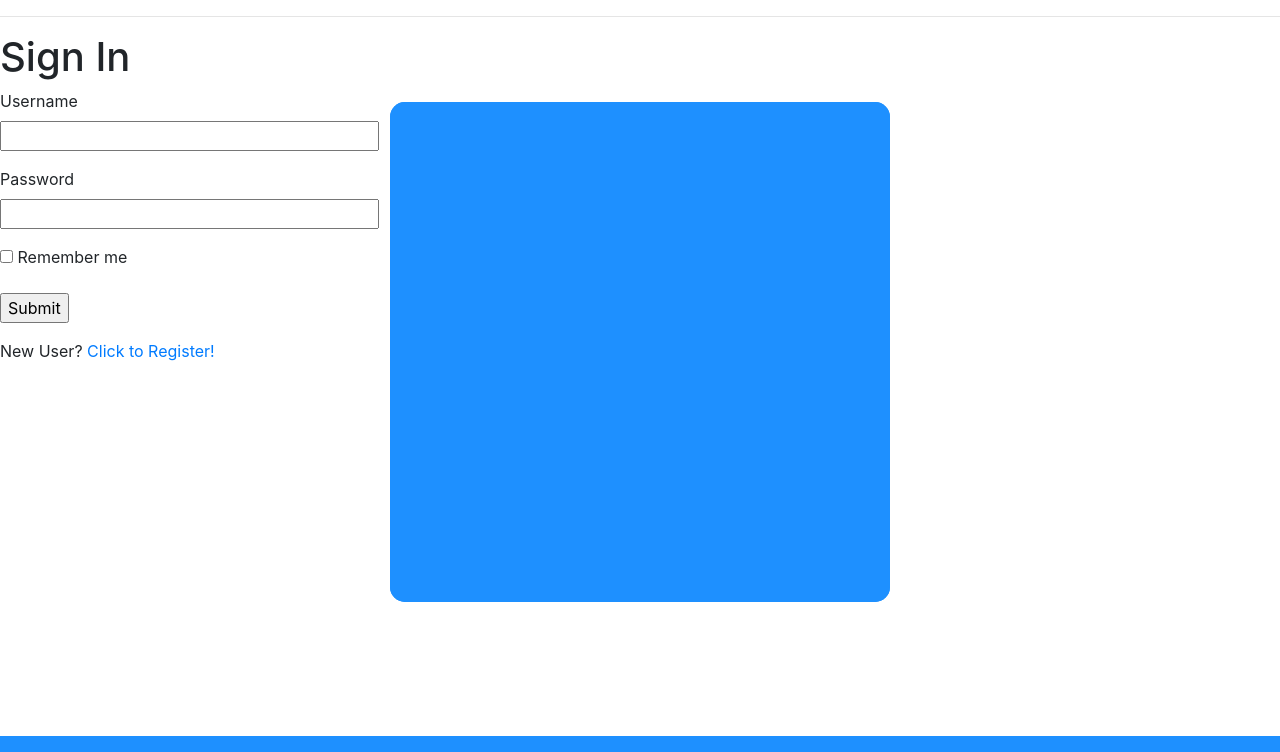
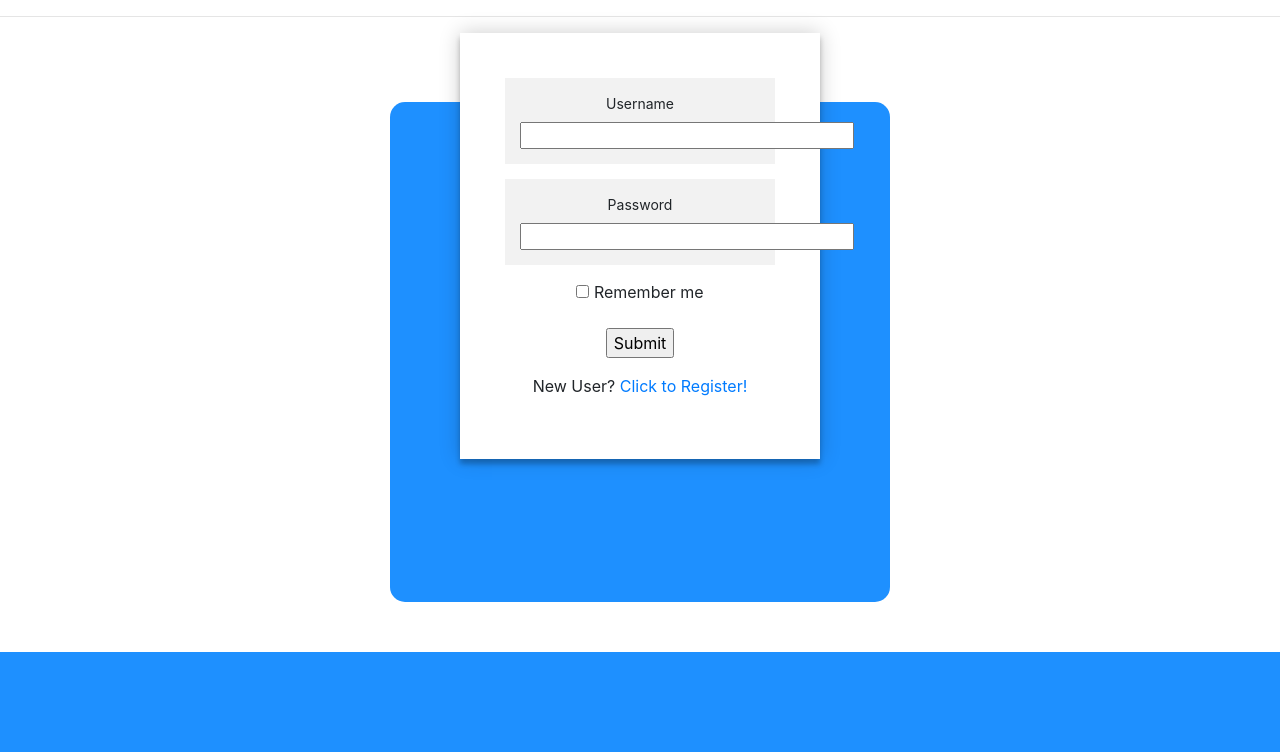
Before and after one commit to gitforsuraj/social_note, a Flask app: template templates/login.html in a window 1280 px wide. Shown: the part 48-800 px from the top of the page. Run offline with Flask 2, Linux system fonts and the light colour scheme; the template is opened without the code that fills it: most values are stand-ins (such as "Sample title", 1, 10 or a date in 2020); form fields are guessed from the names that the template uses; some libraries are stand-ins or nearby versions.

Commit message:
Update login.html

```diff
--- a/templates/login.html
+++ b/templates/login.html
@@ -1,20 +1,19 @@
 {% extends "base.html" %}
 
 {% block content %}
-    <div class="square"></div>
-    <h1>Sign In</h1>
-    <form action="" method="post" novalidate>
+
+    <form class="box" action="" method="post" novalidate>
         {{ form.hidden_tag() }}
-        <p>
+        <p class="boxStyle">
             {{ form.username.label }}<br>
             {{ form.username(size=32) }}
         </p>
-        <p>
+        <p class="boxStyle">
             {{ form.password.label }}<br>
             {{ form.password(size=32) }}
         </p>
         <p>{{ form.remember_me() }} {{ form.remember_me.label }}</p>
         <p>{{ form.submit() }}</p>
-         <p>New User? <a href="{{ url_for('register') }}">Click to Register!</a></p>
+        <p>New User? <a href="{{ url_for('register') }}">Click to Register!</a></p>
     </form>
 {% endblock %}
```
